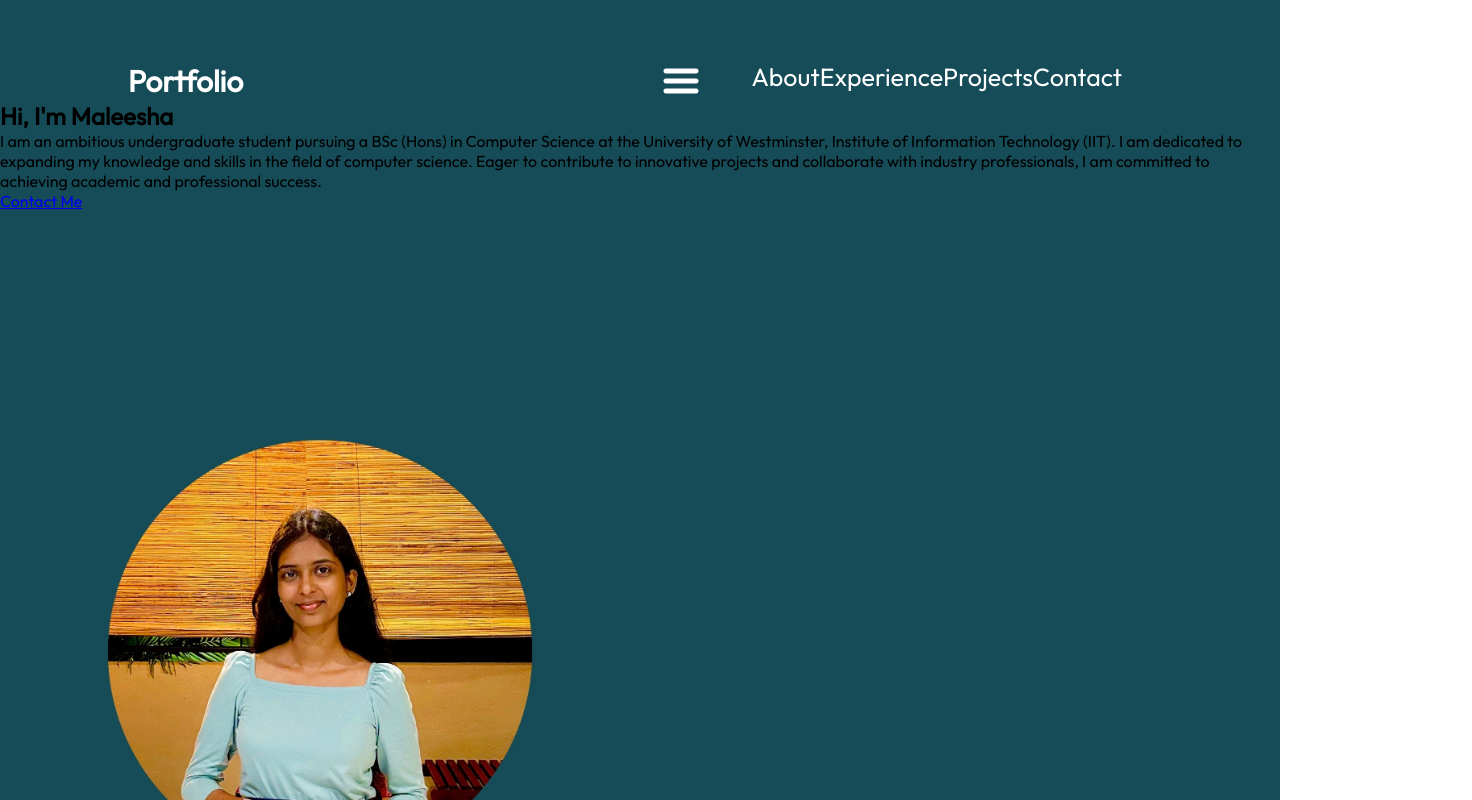
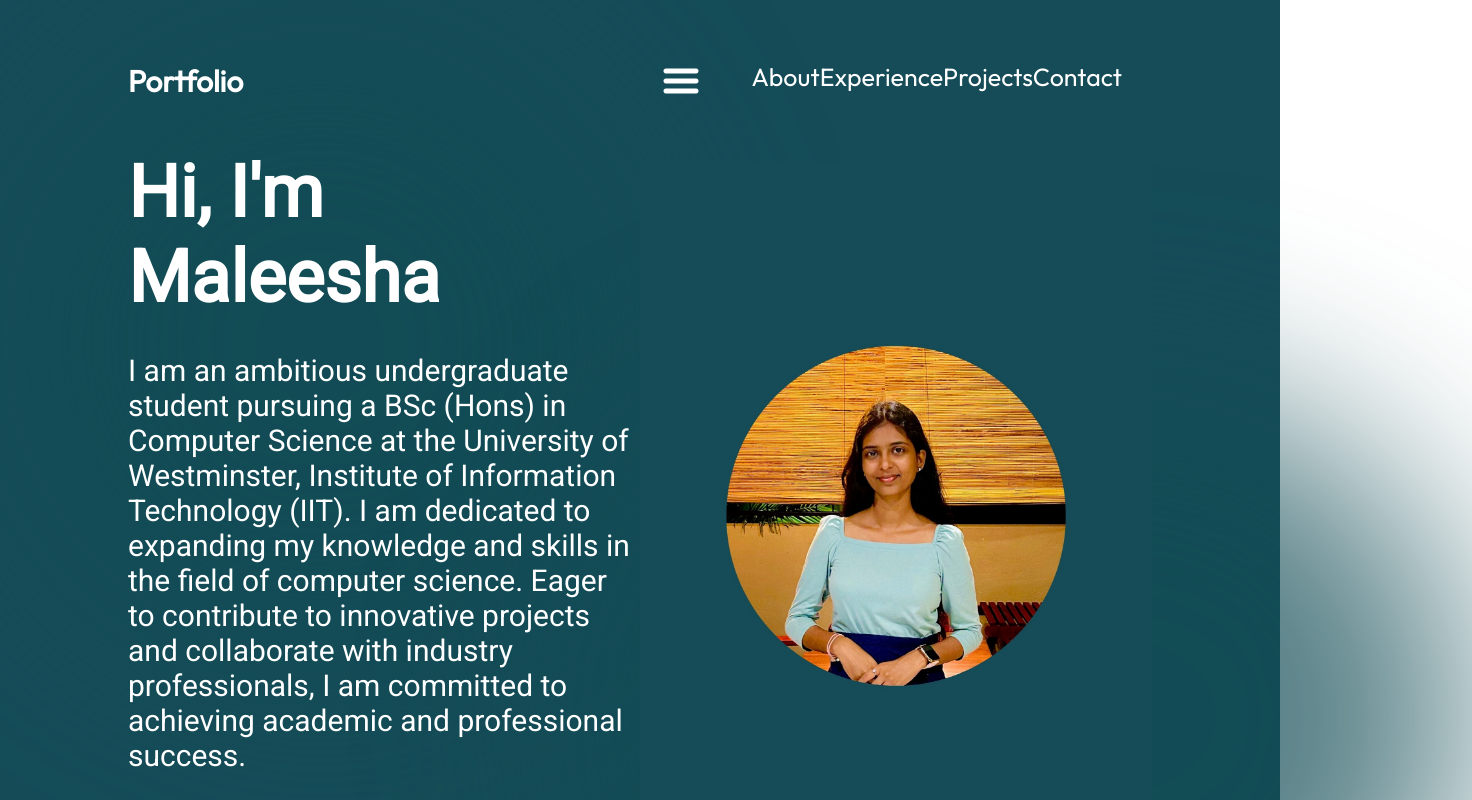
Before and after one commit to Maleesha113/Portfolio, a React (Vite) app: page / in a window 1280 px wide. Shown: the top 800 px of the page, 1472 px wide, since content can reach past the window. Built offline with nearby package versions, Linux system fonts and the light colour scheme.

Commit message:
Set the main img

```diff
--- a/src/App.jsx
+++ b/src/App.jsx
@@ -1,5 +1,5 @@
 import styles from "./App.module.css";
-import { Hero } from "./components/Navbar/Hero/Hero";
+import { Hero } from "./components/Hero/Hero";
 import { Navbar } from "./components/Navbar/Navbar";
 
 function App() {
--- a/src/components/Navbar/Hero/Hero.jsx
+++ b/src/components/Hero/Hero.jsx
@@ -1,7 +1,7 @@
 import React from "react";
 
 import styles from "./Hero.module.css";
-import { getImageurl } from "../../../utils";
+import { getImageurl } from "../../utils";
 
 export const Hero = () => {
     return(
--- /dev/null
+++ b/src/components/Hero/Hero.module.css
@@ -0,0 +1,105 @@
+@import"../../vars.css";
+.container {
+    position: relative;
+    display: flex;
+    align-items: center;
+    justify-content: space-between;
+    margin-top: 49px;
+    z-index: 1;
+    margin-left: 10%;
+    margin-right: 10%;
+  }
+  .content {
+    display: flex;
+    flex-direction: column;
+    align-items: flex-start;
+    color: var(--color-text);
+    z-index: 1;
+  }
+  .title {
+    font-size: 72px;
+    font-weight: 900;
+    margin-bottom: 33px;
+    font-family: var(--font-roboto);
+    background: linear-gradient(
+      90deg,
+      rgba(255, 255, 255, 1) 70%,
+      rgba(255, 255, 255, 0) 120%
+    );
+    -webkit-text-fill-color: transparent;
+    -webkit-background-clip: text;
+  }
+  .description {
+    font-size: 30px;
+    font-family: var(--font-roboto);
+    margin-bottom: 52px;
+  }
+  .contactBtn {
+    text-decoration: none;
+    background-color: var(--color-primary);
+    color: var(--color-text);
+    border-radius: 100px;
+    font-size: 30px;
+    font-weight: 600;
+    padding: 17px 26px;
+    box-shadow: 0 0 4px 0 rgba(0, 0, 0, 0.25);
+  }
+.heroImg {
+    width: 50%;
+    z-index: 1;
+    /* float: right; */
+
+
+    animation-name: floating;
+    animation-duration: 3s;
+    animation-iteration-count: infinite;
+    animation-timing-function: ease-in-out;
+  }
+
+  @keyframes floating {
+    0% {
+      transform: translate(0, 0px);
+    }
+    50% {
+      transform: translate(0, 10px);
+    }
+    100% {
+      transform: translate(0, -0px);
+    }
+  }
+  .topBlur {
+    position: absolute;
+    width: 50vw;
+    height: 50vw;
+    min-width: 350px;
+    min-width: 350px;
+    top: -128px;
+    left: -10vw;
+    border-radius: 764px;
+    background: rgba(18, 76, 85, 0.7);
+    filter: blur(100px);
+    z-index: 0;
+  }
+
+  .bottomBlur {
+    position: absolute;
+    width: 70vw;
+    height: 50vw;
+    min-width: 350px;
+    min-width: 250px;
+    top: 246px;
+    right: -25vw;
+    border-radius: 764px;
+    background: rgba(18, 76, 85, 0.7);
+    filter: blur(100px);
+    z-index: 0;
+  }
+  @media screen and (max-width: 830px) {
+    .container {
+      flex-direction: column-reverse;
+    }
+
+    .content {
+      align-items: center;
+    }
+  }
--- a/src/components/Navbar/Hero/Hero.module.css
+++ /dev/null
@@ -1,13 +0,0 @@
-.heroImg {
-    width: 50%;
-    z-index: 1;
-    /* float: right; */
-
-
-
-
-    animation-name: floating;
-    animation-duration: 3s;
-    animation-iteration-count: infinite;
-    animation-timing-function: ease-in-out;
-  }
```
